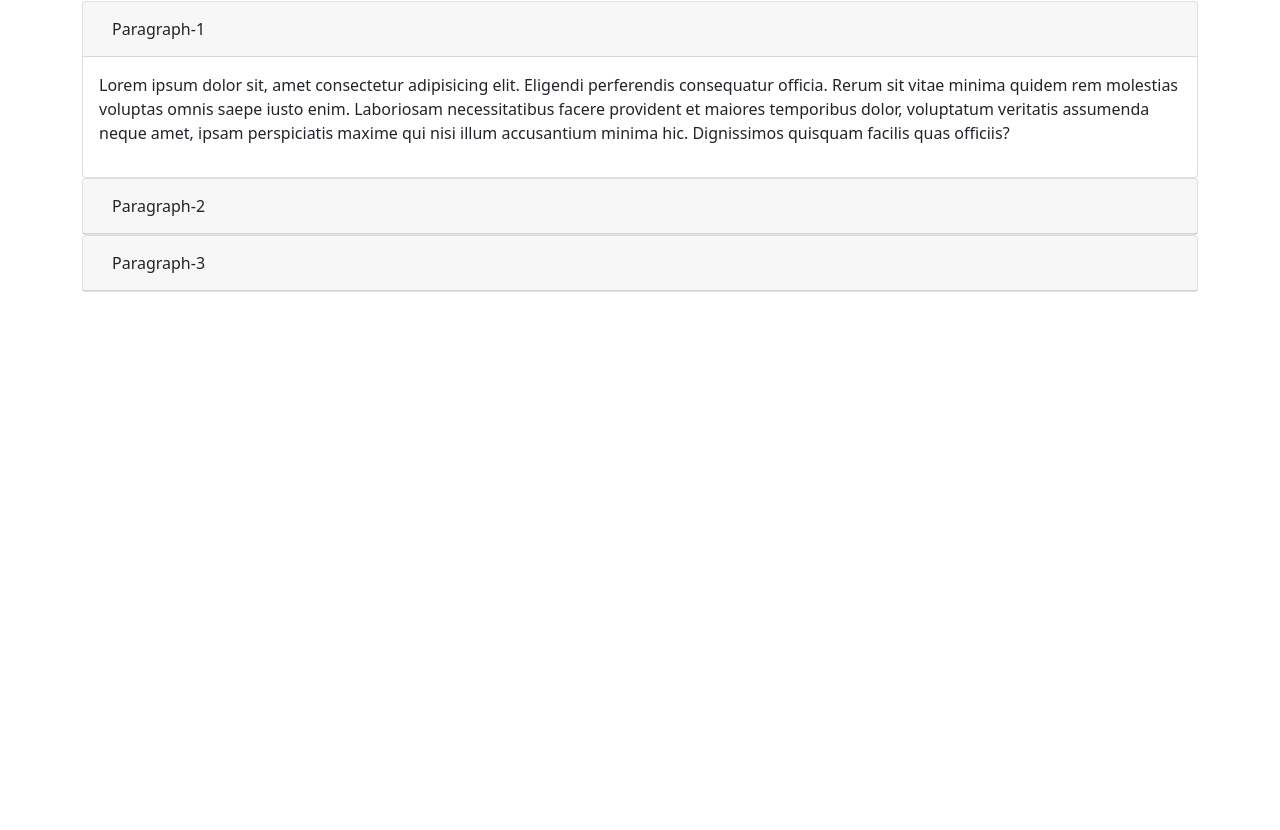
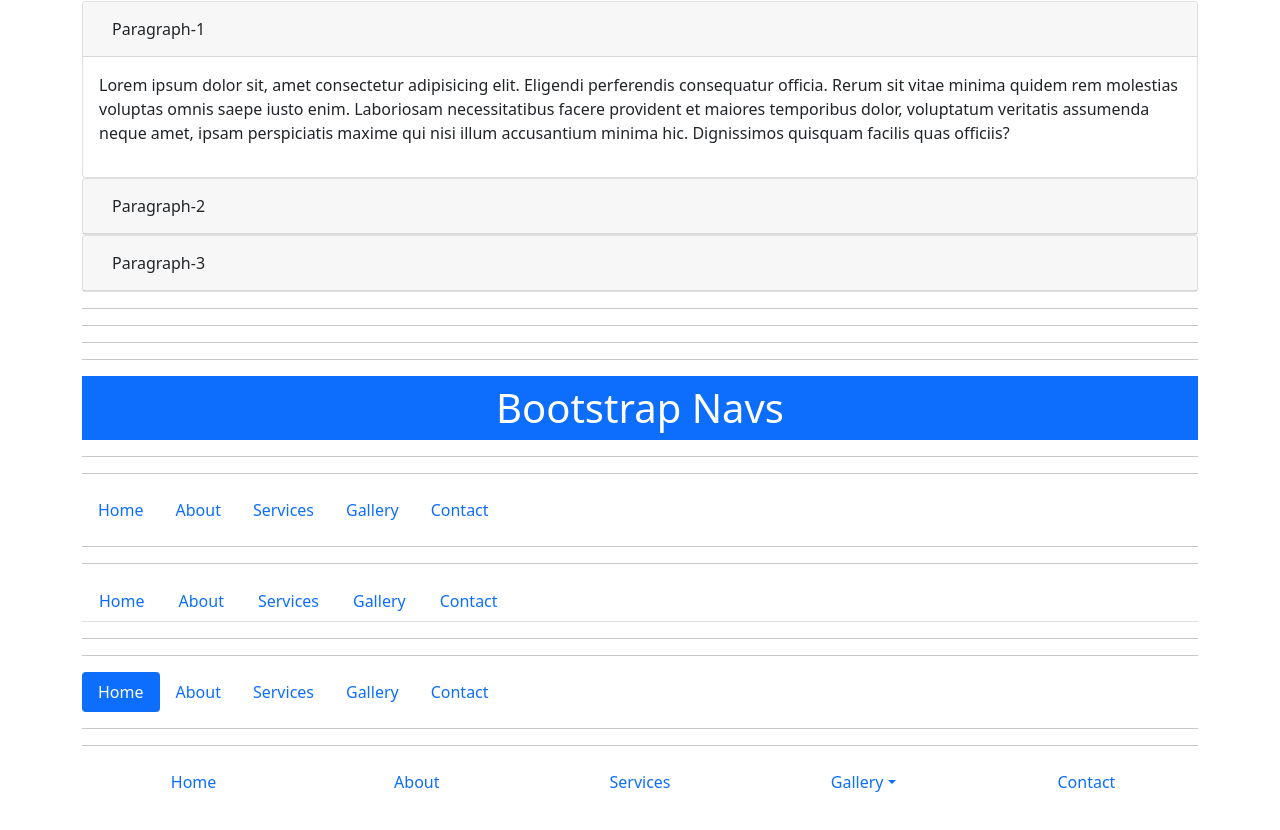
Before and after one commit to Ishika888/Basic-Bootstrap, a plain HTML site: page index3.html in a window 1280 px wide. Shown: the part 1639-2469 px from the top of the page. Before the commit the page ends 2171 px from the top, so only its background shows below. Drawn offline with nearby package versions, Linux system fonts and the light colour scheme.

Commit message:
Bootstrap navs practice

```diff
--- a/index3.html
+++ b/index3.html
@@ -189,6 +189,58 @@
                 </div>
             </div>
         </div>
+        <hr>
+        <hr>
+        <hr>
+        <hr>
+        <h1 class="text-center bg-primary p-2 text-white">Bootstrap Navs</h1>
+        <hr>
+        <hr>
+        <ul class="nav">
+            <li class="nav-item"><a class="nav-link" href="#">Home</a></li>
+            <li class="nav-item"><a class="nav-link" href="#">About </a></li>
+            <li class="nav-item"><a class="nav-link" href="#">Services</a></li>
+            <li class="nav-item"><a class="nav-link" href="#">Gallery</a></li>
+            <li class="nav-item"><a class="nav-link" href="#">Contact</a></li>
+        </ul>
+        <hr>
+        <hr>
+        <ul class="nav nav-tabs">
+            <li class="nav-item"><a class="nav-link" href="#">Home</a></li>
+            <li class="nav-item"><a class="nav-link" href="#">About </a></li>
+            <li class="nav-item"><a class="nav-link" href="#">Services</a></li>
+            <li class="nav-item"><a class="nav-link" href="#">Gallery</a></li>
+            <li class="nav-item"><a class="nav-link" href="#">Contact</a></li>
+        </ul>
+        <hr>
+        <hr>
+        <ul class="nav nav-pills">
+            <li class="nav-item"><a class="nav-link active" href="#">Home</a></li>
+            <li class="nav-item"><a class="nav-link" href="#">About </a></li>
+            <li class="nav-item"><a class="nav-link" href="#">Services</a></li>
+            <li class="nav-item"><a class="nav-link" href="#">Gallery</a></li>
+            <li class="nav-item"><a class="nav-link" href="#">Contact</a></li>
+        </ul>
+        <hr>
+        <hr>
+        <ul class="nav nav-justified">
+            <li class="nav-item"><a class="nav-link active" href="#">Home</a></li>
+            <li class="nav-item"><a class="nav-link" href="#">About </a></li>
+            <li class="nav-item"><a class="nav-link" href="#">Services</a></li>
+            <li class="nav-item dropdown"><a class="nav-link dropdown-toggle" data-bs-toggle="dropdown" href="#" id="navbarDropdownMenuLink" aria-expanded="false">Gallery</a>
+                <ul class="dropdown-menu" aria-labelledby="navbarDropdownMenuLink">
+                    <li class="dropdown-item" >Menu-1</li>
+                    <li class="dropdown-item active">Menu-2</li>
+                    <li class="dropdown-item">Menu-2</li>
+                    <li class="dropdown-item">Menu-3</li>
+                    <li class="dropdown-item">Menu-4</li>
+                    <li class="dropdown-item">Menu-5</li>
+
+                </ul>
+            </li>
+            <li class="nav-item"><a class="nav-link " href="#">Contact</a></li>
+        </ul>
+
         <br><br><br><br><br><br><br><br><br><br>
     </div>
     <script src="https://cdn.jsdelivr.net/npm/bootstrap@5.0.2/dist/js/bootstrap.bundle.min.js" integrity="sha384-MrcW6ZMFYlzcLA8Nl+NtUVF0sA7MsXsP1UyJoMp4YLEuNSfAP+JcXn/tWtIaxVXM" crossorigin="anonymous"></script>
```
